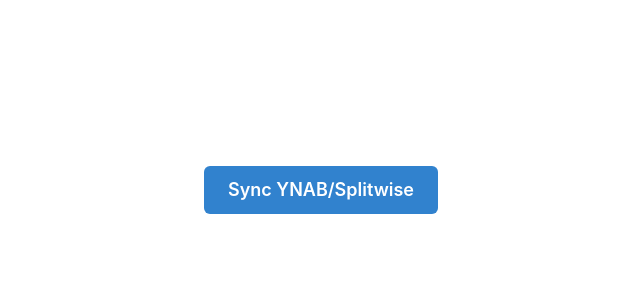
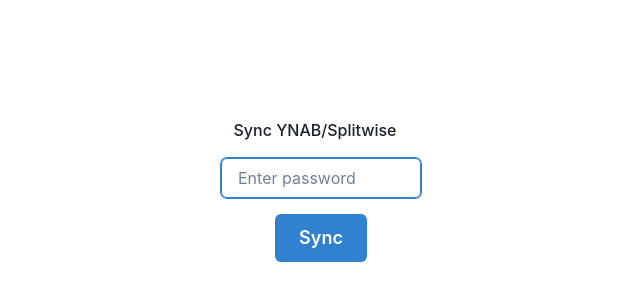
Before and after one commit to danthareja/splitwise_for_ynab, a Next.js app: page / in a window 1280 px wide. Shown: the part 190-490 px from the top of the page, without its empty margins (319-959 px from the left). Built offline with nearby package versions, Linux system fonts and the light colour scheme.

Commit message:
Bring back password box instead of fingerprinting

```diff
--- a/package.json
+++ b/package.json
@@ -15,7 +15,6 @@
     "@chakra-ui/react": "^2.3.4",
     "@emotion/react": "^11.10.4",
     "@emotion/styled": "^11.10.4",
-    "@fingerprintjs/fingerprintjs": "^3.3.6",
     "@tanstack/react-query": "^4.7.2",
     "@upstash/redis": "^1.13.1",
     "axios": "^0.27.2",
--- a/pages/index.js
+++ b/pages/index.js
@@ -1,19 +1,19 @@
+import { useEffect, useRef } from "react";
 import axios from "axios";
 import {
   FormControl,
+  FormLabel,
   FormHelperText,
   FormErrorMessage,
+  Input,
   Button,
   VStack,
 } from "@chakra-ui/react";
 import { useMutation } from "@tanstack/react-query";
 
-import FingerprintJS from "@fingerprintjs/fingerprintjs";
-
 export default function Home() {
+  const inputRef = useRef();
   const mutation = useMutation(async () => {
-    const { visitorId } = await FingerprintJS.load().then((fp) => fp.get());
-
     const myTransactions = await axios
       .post(
         "/api/ynab_to_splitwise",
@@ -22,7 +22,7 @@
         },
         {
           headers: {
-            Authorization: `Bearer ${visitorId}`,
+            Authorization: `Bearer ${inputRef.current.value}`,
           },
         }
       )
@@ -36,7 +36,7 @@
         },
         {
           headers: {
-            Authorization: `Bearer ${visitorId}`,
+            Authorization: `Bearer ${inputRef.current.value}`,
           },
         }
       )
@@ -52,7 +52,7 @@
         },
         {
           headers: {
-            Authorization: `Bearer ${visitorId}`,
+            Authorization: `Bearer ${inputRef.current.value}`,
           },
         }
       )
@@ -66,7 +66,7 @@
         },
         {
           headers: {
-            Authorization: `Bearer ${visitorId}`,
+            Authorization: `Bearer ${inputRef.current.value}`,
           },
         }
       )
@@ -80,6 +80,18 @@
     };
   });
 
+  useEffect(() => {
+    if (mutation.isError) {
+      inputRef.current.focus();
+    }
+  }, [mutation.isError]);
+
+  useEffect(() => {
+    if (inputRef.current) {
+      inputRef.current.focus();
+    }
+  }, [inputRef]);
+
   return (
     <form
       noValidate
@@ -89,13 +101,22 @@
       }}
     >
       <VStack as={FormControl} isInvalid={mutation.isError} spacing={4}>
+        <FormLabel mb={0}>Sync YNAB/Splitwise</FormLabel>
+        <Input
+          ref={inputRef}
+          type="password"
+          autoComplete="new-password"
+          placeholder="Enter password"
+          isDisabled={mutation.isLoading}
+          w="200px"
+        />
         <Button
           size="lg"
           type="submit"
           colorScheme="blue"
           isLoading={mutation.isLoading}
         >
-          Sync YNAB/Splitwise
+          Sync
         </Button>
         {mutation.isError ? (
           <FormErrorMessage>
```
Also changed, not shown: 2 other files (tests, documents, lock files or other folders).
